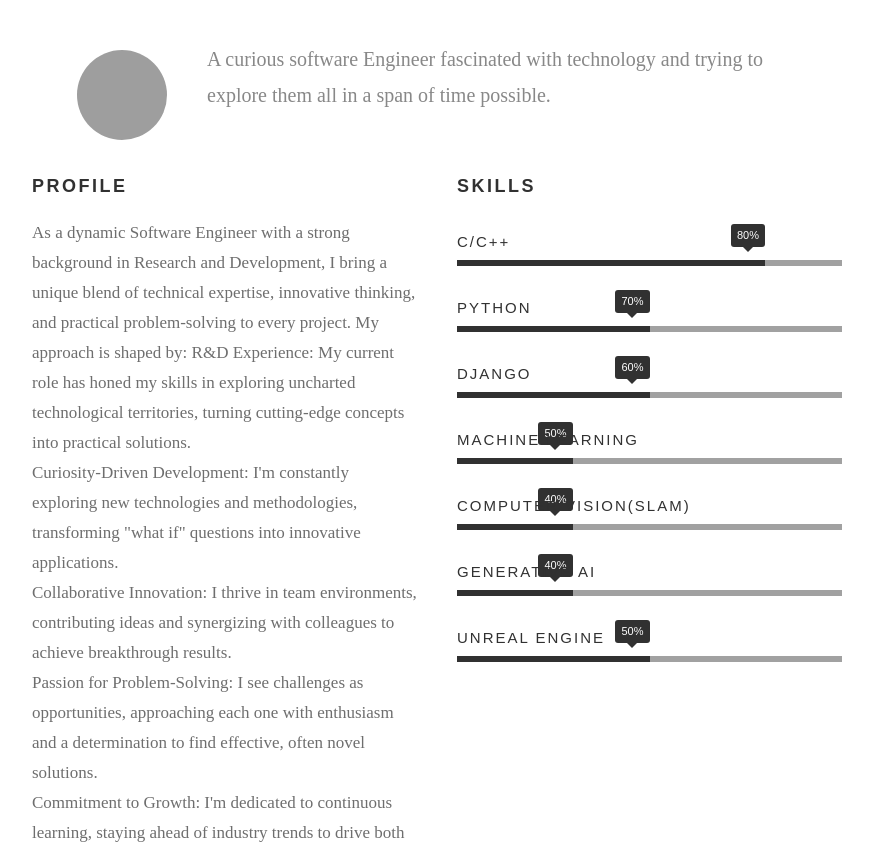
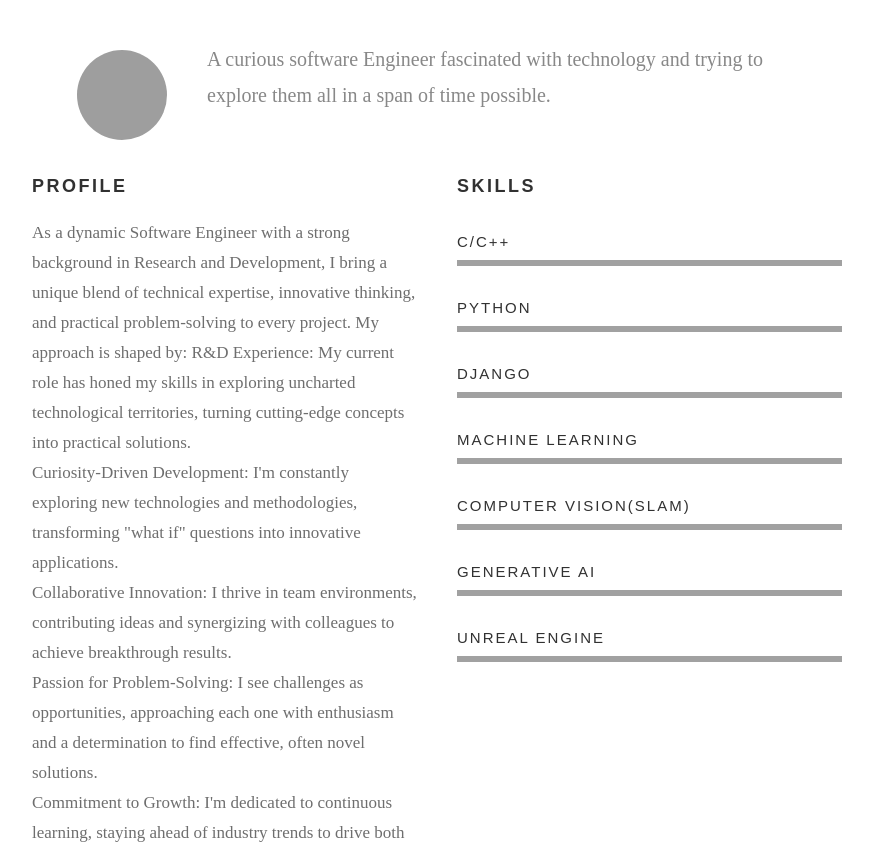
Before and after one commit to Navv999/Nav_PF.github.io, a Django app: page / in a window 1280 px wide. Shown: the part 999-1851 px from the top of the page, without its empty margins (203-1076 px from the left). Run offline with Django 4.2, Linux system fonts and the light colour scheme; some web fonts are replaced; grey boxes are pictures that could not be loaded.

Commit message:
html update

```diff
--- a/app1/templates/app1/home.html
+++ b/app1/templates/app1/home.html
@@ -178,34 +178,34 @@
 
 				<ul class="skill-bars">
 				   <li>
-				   	<div class="progress percent80"><span>80%</span></div>
+				   	{% comment %} <div class="progress percent80"><span>80%</span></div> {% endcomment %}
 				   	<strong>C/C++</strong>
 				   </li>
 				   <li>
-				   	<div class="progress percent50"><span>70%</span></div>
+				   	{% comment %} <div class="progress percent50"><span>70%</span></div> {% endcomment %}
 				   	<strong>Python</strong>
 				   </li>
 				   <li>
-				   	<div class="progress percent50"><span>60%</span></div>
+				   	{% comment %} <div class="progress percent50"><span>60%</span></div> {% endcomment %}
 				   	<strong>Django</strong>
 				   </li>
 				   <li>
-				   	<div class="progress percent30"><span>50%</span></div>
+				   	{% comment %} <div class="progress percent30"><span>50%</span></div> {% endcomment %}
 				   	<strong>Machine Learning</strong>
 				   </li>
 				   <li>
 
-					<div class="progress percent30"><span>40%</span></div>
+					{% comment %} <div class="progress percent30"><span>40%</span></div> {% endcomment %}
 				   	<strong>Computer Vision(SLAM)</strong>
 				   </li>
 				   <li>
 
-					<div class="progress percent30"><span>40%</span></div>
+					{% comment %} <div class="progress percent30"><span>40%</span></div> {% endcomment %}
 				   	<strong>Generative AI</strong>
 				   </li>
 				   <li>
 
-				   	<div class="progress percent50"><span>50%</span></div>
+				   	{% comment %} <div class="progress percent50"><span>50%</span></div> {% endcomment %}
 				   	<strong>Unreal Engine</strong>
 				   </li>
 
```
